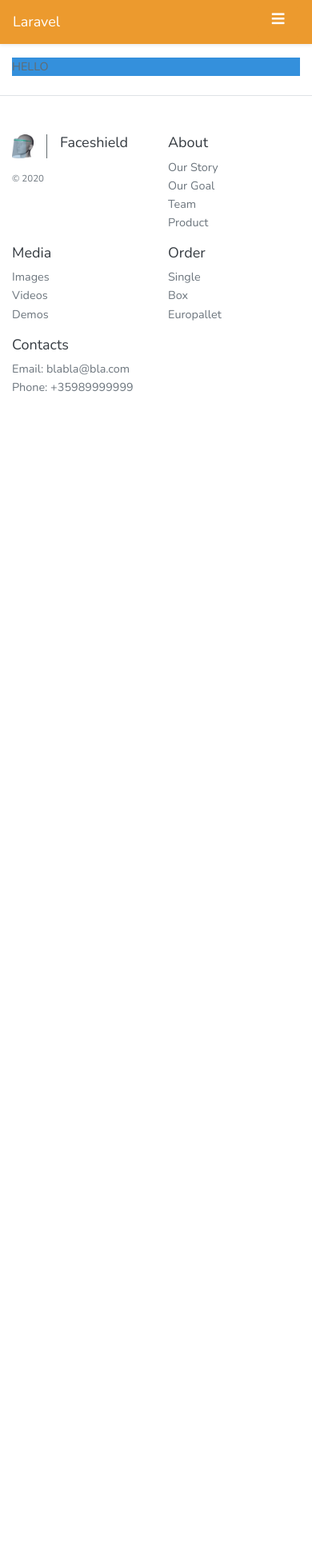
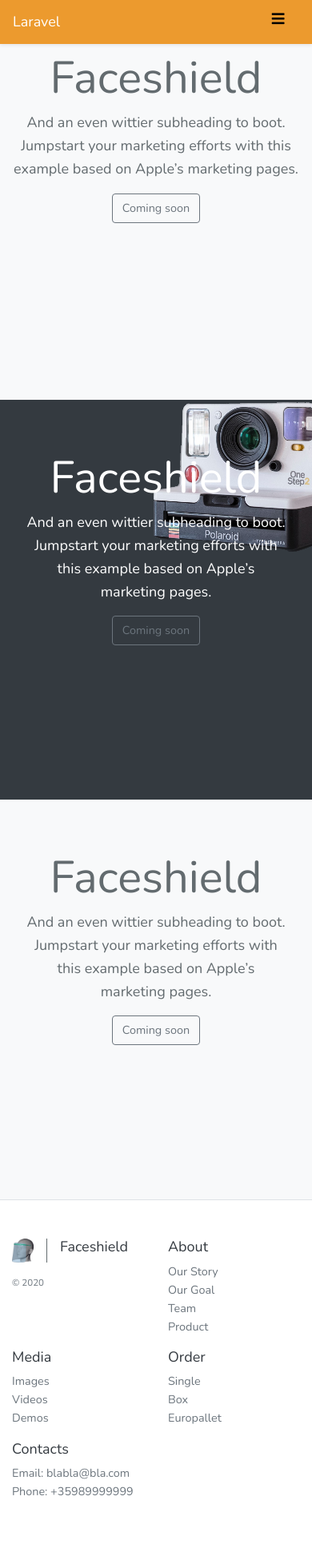
Before and after one commit to todocodo/Faceshild-Website, a Laravel app: page /about in a window 390 px wide; the page is wider, and only the part inside the window is pictured. Shown: that part at 80% size. Before the commit the page ends 490 px from the top of that part, so only its background shows below. Run offline with Laravel 8, Linux system fonts and the light colour scheme; style sheets or scripts are compiled from the project's sources; some libraries are stand-ins or nearby versions.

Commit message:
Start doing the About page - First Commit!

```diff
--- a/public/css/style.css
+++ b/public/css/style.css
@@ -55,116 +55,7 @@ body {
     margin-bottom: 30px;
 }
 
-
-/* .wrapper {
-    display: flex;
-}
-
-#sidebar {
-    min-width: 150px;
-    max-width: 150px;
-    height: 100vh
-}
-
-#sidebar.active {
-    margin-left: -150px;
-}
-
-a[data-toggle="collapse"] {
-    position: relative;
-}
-
-.dropdown-toggle-side::after {
-    display: block;
-    position: absolute;
-    top: 50%;
-    right: 20px;
-    transform: translateY(-50%);
-}
-
-@media (max-width: 768px) {
-    #sidebar {
-        margin-left: -150px;
-    }
-    #sidebar.active {
-        margin-left: 0;
-    }
-} */
-
-
-/*
-    ADDITIONAL DEMO STYLE, NOT IMPORTANT TO MAKE THINGS WORK BUT TO MAKE IT A BIT NICER :)
-*/
-
 @import "https://fonts.googleapis.com/css?family=Poppins:300,400,500,600,700";
-
-/* body {
-    font-family: 'Poppins', sans-serif;
-    background: #fafafa;
-}
-
-p {
-    font-family: 'Poppins', sans-serif;
-    font-size: 1.1em;
-    font-weight: 300;
-    line-height: 1.7em;
-    color: #999;
-} */
-
-
-/* a,
-a:hover,
-a:focus {
-    color: inherit;
-    text-decoration: none;
-    transition: all 0.3s;
-}
-
-#sidebar {
-    background: #23d4d4;
-    color: #fff;
-    transition: all 0.3s;
-    border-radius: 0 30px 30px 0;
-}
-
-#sidebar ul.components {
-    padding: 20px 0;
-}
-
-#sidebar ul p {
-    color: #fff;
-    padding: 10px;
-}
-
-#sidebar ul li a {
-    color: #fff;
-    padding: 20px;
-    font-size: 1.5em;
-    display: block;
-}
-
-.vertical-center {
-    position: relative;
-    top: 50%;
-    transform: translateY(-50%);
-}
-
-#sidebar ul li a:hover {
-    color: #1cc0c0;
-    background: #fff;
-}
-
-#sidebar ul li a[aria-expanded="true"] {
-    color: #fff;
-    background: #1cc0c0;
-}
-
-#sidebar ul ul a {
-    font-size: 0.9em !important;
-    padding-left: 30px !important;
-    background: #1cc0c0;
-} */
-
 
 /* Image style Welcome page*/
 
@@ -211,11 +102,6 @@ a:focus {
 
 .dropdown-menu a:hover {
     color: #ec9a2e;
-}
-
-button {
-    background-color: #ec9a2e !important;
-    color: #fff !important;
 }
 
 
@@ -332,7 +218,7 @@ button {
 }
 
 
-/* Contact paage */
+/* Contact page */
 
 .shield-blue {
     background-color: #23d4d4;
@@ -348,3 +234,10 @@ button {
 .welcome-size-2 {
     height: 500px;
 }
+
+
+/* About page */
+
+.line-size {
+    height: 500px;
+}
--- a/resources/views/layouts/app.blade.php
+++ b/resources/views/layouts/app.blade.php
@@ -99,7 +99,7 @@
             </div>
         </nav>
 
-        <main class="container py-4 mt-5">
+        <main>
             @yield('content')
         </main>
 
--- a/resources/views/pages/about.blade.php
+++ b/resources/views/pages/about.blade.php
@@ -1,9 +1,32 @@
 @extends('layouts.app')
 
 @section('content')
-<div class="bg-primary" style="position: relative;">HELLO</div>
-<div>
-
+<div class="p-3 p-md-5 m-lg-3 text-center bg-light line-size">
+    <div class="row">
+        <div class="col-md-5 p-lg-5 mx-auto my-5">
+            <h1 class="display-4 font-weight-normal">Faceshield</h1>
+            <p class="lead font-weight-normal">And an even wittier subheading to boot. Jumpstart your marketing efforts with this example based on Apple’s marketing pages.</p>
+            <a class="btn btn-outline-secondary" href="#">Coming soon</a>
+        </div>
+        <div class="col-md-4 p-lg-3">
+            <img src="../photo/camera_noback.png" alt="camera">
+        </div>
+    </div>
 </div>
 
+<div class="p-3 p-md-5 m-lg-3 text-center bg-dark line-size">
+    <div class="col-md-5 p-lg-5 mx-auto my-5 text-white">
+        <h1 class="display-4 font-weight-normal">Faceshield</h1>
+        <p class="lead font-weight-normal">And an even wittier subheading to boot. Jumpstart your marketing efforts with this example based on Apple’s marketing pages.</p>
+        <a class="btn btn-outline-secondary" href="#">Coming soon</a>
+    </div>
+</div>
+
+<div class="p-3 p-md-5 m-lg-3 text-center bg-light line-size">
+    <div class="col-md-5 p-lg-5 mx-auto my-5">
+        <h1 class="display-4 font-weight-normal">Faceshield</h1>
+        <p class="lead font-weight-normal">And an even wittier subheading to boot. Jumpstart your marketing efforts with this example based on Apple’s marketing pages.</p>
+        <a class="btn btn-outline-secondary" href="#">Coming soon</a>
+    </div>
+</div>
 @endsection
--- a/resources/views/pages/contacts.blade.php
+++ b/resources/views/pages/contacts.blade.php
@@ -1,7 +1,7 @@
 @extends('layouts.app')
 
 @section('content')
-<div class="container">
+<div class="container py-4 mt-5">
 
     @if (session()->has('success'))
     <div class="alert alert-success">
@@ -59,7 +59,7 @@
                 <span style="color: #23d4d4; font-size: 25px;">
                     <i class="fas fa-map-marker-alt"></i>
                 </span>
-                <p>Sofia, CA 94126</p>
+                <p>Sofia, Gara Iskar, 10 Nedelcho Bonchev Str., Warehouse 10</p>
                 <p>Bulgaria</p>
             </div>
 
--- a/resources/views/pages/order.blade.php
+++ b/resources/views/pages/order.blade.php
@@ -1,6 +1,7 @@
 @extends('layouts.app')
 
 @section('content')
+<div class="container py-4 mt-5">
     <div class="pricing-header px-3 py-3 pt-md-5 pb-md-4 mx-auto text-center">
         <h1 class="display-4">Ordering</h1>
         <p class="lead">Here you can easily order faceshields for any occasion. For your home, workplace, business. You can order at bigger scale. For schools, universities, hospitals, governments</p>
@@ -55,8 +56,9 @@
                         <input type="number" id="europallet" name="europallet" min="1" max="9999" class="form-control">
                     </div>
                 </div>
-            <button type="submit" class="btn btn-lg btn-block btn-success">Order Now</button>
+                <button type="submit" class="btn btn-lg btn-block text-white" style="background-color: #23d4d4;">Order Now</button>
         </form>
+    </div>
 </div>
 
 <!-- <footer class="pt-4 my-md-5 pt-md-5 border-top">
```
Also changed, not shown: public/photo/camera_noback.png (added), public/photo/can_beer.png (added), public/photo/medicine.png (added), public/photo/orange_shoe.png (added), public/photo/shoe.png (added). Lines whose indentation alone changed are shown as unchanged.
